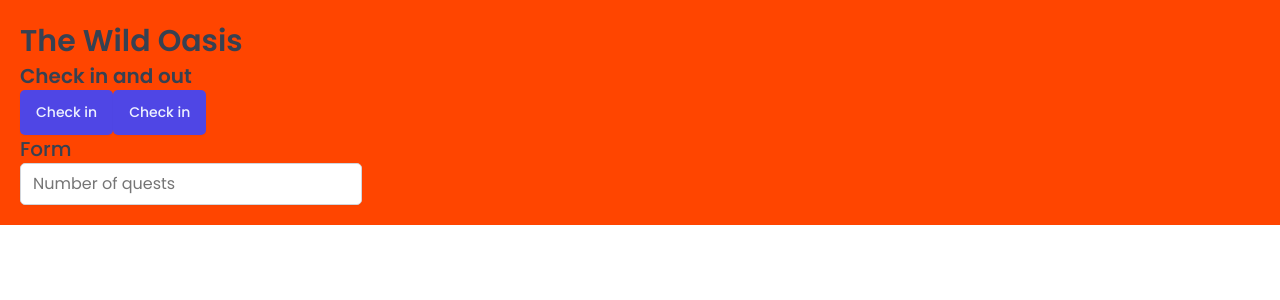
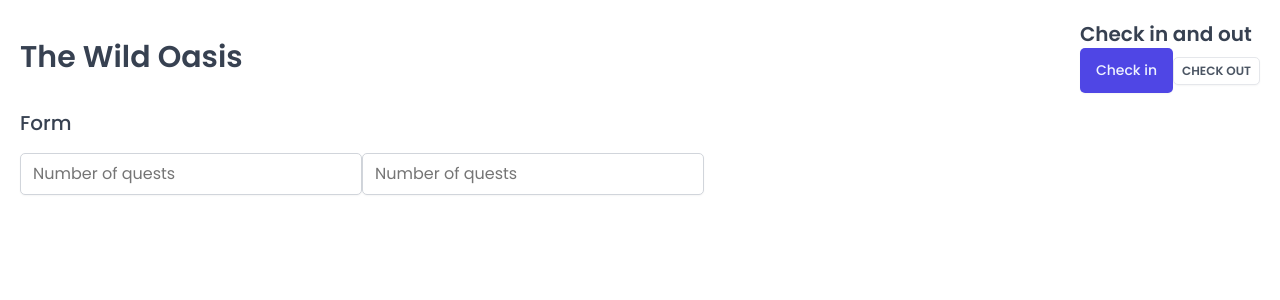
Before and after one commit to terovleppanen/the-wild-oasis, a React (Vite) app: page / in a window 1280 px wide. Shown: the top 300 px of the page. Built offline with nearby package versions, Linux system fonts and the light colour scheme; a web font is replaced by a local one.

Commit message:
Make  Row component and edit Button component.

```diff
--- a/src/App.jsx
+++ b/src/App.jsx
@@ -3,9 +3,10 @@
 import Button from "./ui/Button";
 import Input from "./ui/Input";
 import Heading from "./ui/Heading";
+import Row from "./ui/Row";
 
 const StyledApp = styled.div`
-  background-color: orangered;
+  /* background-color: orangered; */
   padding: 20px;
 `;
 
@@ -14,14 +15,37 @@
     <>
       <GlobalStyles />
       <StyledApp>
-        <Heading as="h1">The Wild Oasis</Heading>
+        <Row type="vertical">
+          <Row type="horizontal">
+            <Heading as="h1">The Wild Oasis</Heading>
 
-        <Heading as="h2">Check in and out</Heading>
-        <Button onClick={() => console.log("check in")}>Check in</Button>
-        <Button onClick={() => console.log("check out")}>Check in</Button>
+            <div>
+              <Heading as="h2">Check in and out</Heading>
+              <Button
+                variation="primary"
+                size="medium"
+                onClick={() => console.log("check in")}
+              >
+                Check in
+              </Button>
+              <Button
+                variation="secondary"
+                size="small"
+                onClick={() => console.log("check out")}
+              >
+                Check out
+              </Button>
+            </div>
+          </Row>
 
-        <Heading as="h3">Form</Heading>
-        <Input type="number" placeholder="Number of quests" />
+          <Row type="vertical">
+            <Heading as="h3">Form</Heading>
+            <form>
+              <Input type="number" placeholder="Number of quests" />
+              <Input type="number" placeholder="Number of quests" />
+            </form>
+          </Row>
+        </Row>
       </StyledApp>
     </>
   );
--- a/src/ui/Button.jsx
+++ b/src/ui/Button.jsx
@@ -49,19 +49,14 @@
 };
 
 const Button = styled.button`
-  font-size: 1.4rem;
-  padding: 1.2rem 1.6rem;
-  font-weight: 500;
   border: none;
   border-radius: var(--border-radius-sm);
-  background-color: var(--color-brand-600);
-  color: var(--color-brand-50);
   box-shadow: var(--shadow-sm);
-  cursor: pointer;
 
-  &:hover {
-    background-color: var(--color-brand-700);
-  }
+  ${(props) => sizes[props.size]}
+  ${(props) => variations[props.variation]}
 `;
 
+Button.defaultProps = { variation: "primary", size: "medium" };
+
 export default Button;
--- /dev/null
+++ b/src/ui/Row.jsx
@@ -0,0 +1,21 @@
+import styled, { css } from "styled-components";
+
+const Row = styled.div`
+  display: flex;
+  ${(props) =>
+    props.type === "horizontal" &&
+    css`
+      justify-content: space-between;
+      align-items: center;
+    `}
+  ${(props) =>
+    props.type === "vertical" &&
+    css`
+      flex-direction: column;
+      gap: 1.6rem;
+    `}
+`;
+
+Row.defaultProps = { type: "vertical" };
+
+export default Row;
```
